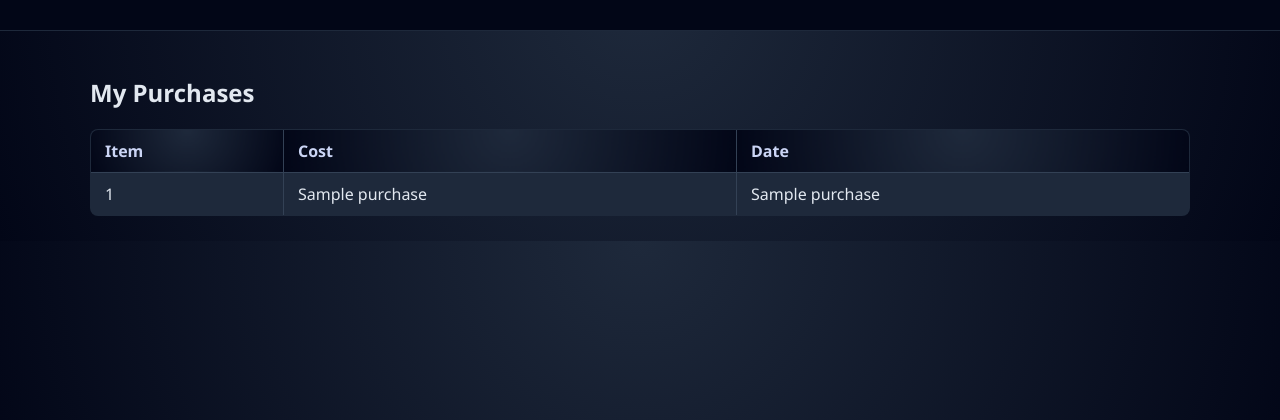
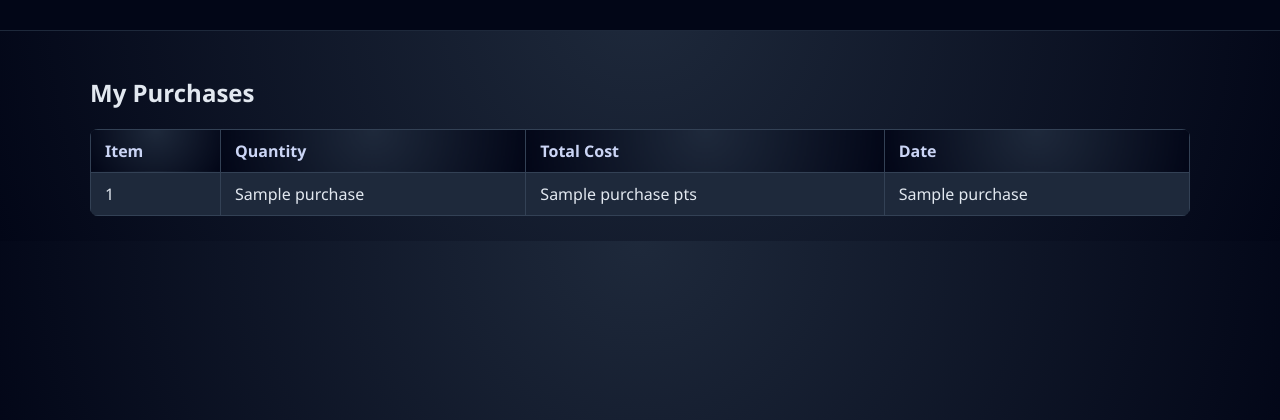
Before and after one commit to ZarocElda/eternal-emporium, a Flask app: template templates/purchases.html in a window 1280 px wide. Shown: the top 420 px of the page. Run offline with Flask 3, Linux system fonts and the light colour scheme; the template is opened without the code that fills it: most values are stand-ins (such as "Sample title", 1, 10 or a date in 2020); some libraries are stand-ins or nearby versions.

Commit message:
fix purchases table columns

```diff
--- a/templates/purchases.html
+++ b/templates/purchases.html
@@ -4,18 +4,20 @@
 
 <h2>My Purchases</h2>
 
-<table border="1">
+<table>
 <tr>
     <th>Item</th>
-    <th>Cost</th>
+    <th>Quantity</th>
+    <th>Total Cost</th>
     <th>Date</th>
 </tr>
 
 {% for p in purchases %}
 <tr>
-    <td>{{ p[0] }}</td>
-    <td>{{ p[1] }}</td>
-    <td>{{ p[2] }}</td>
+    <td>{{ p[0] }}</td>        <!-- item -->
+    <td>{{ p[1] }}</td>        <!-- quantity -->
+    <td>{{ p[2] }} pts</td>    <!-- total cost -->
+    <td>{{ p[3] }}</td>        <!-- timestamp -->
 </tr>
 {% endfor %}
 
```
